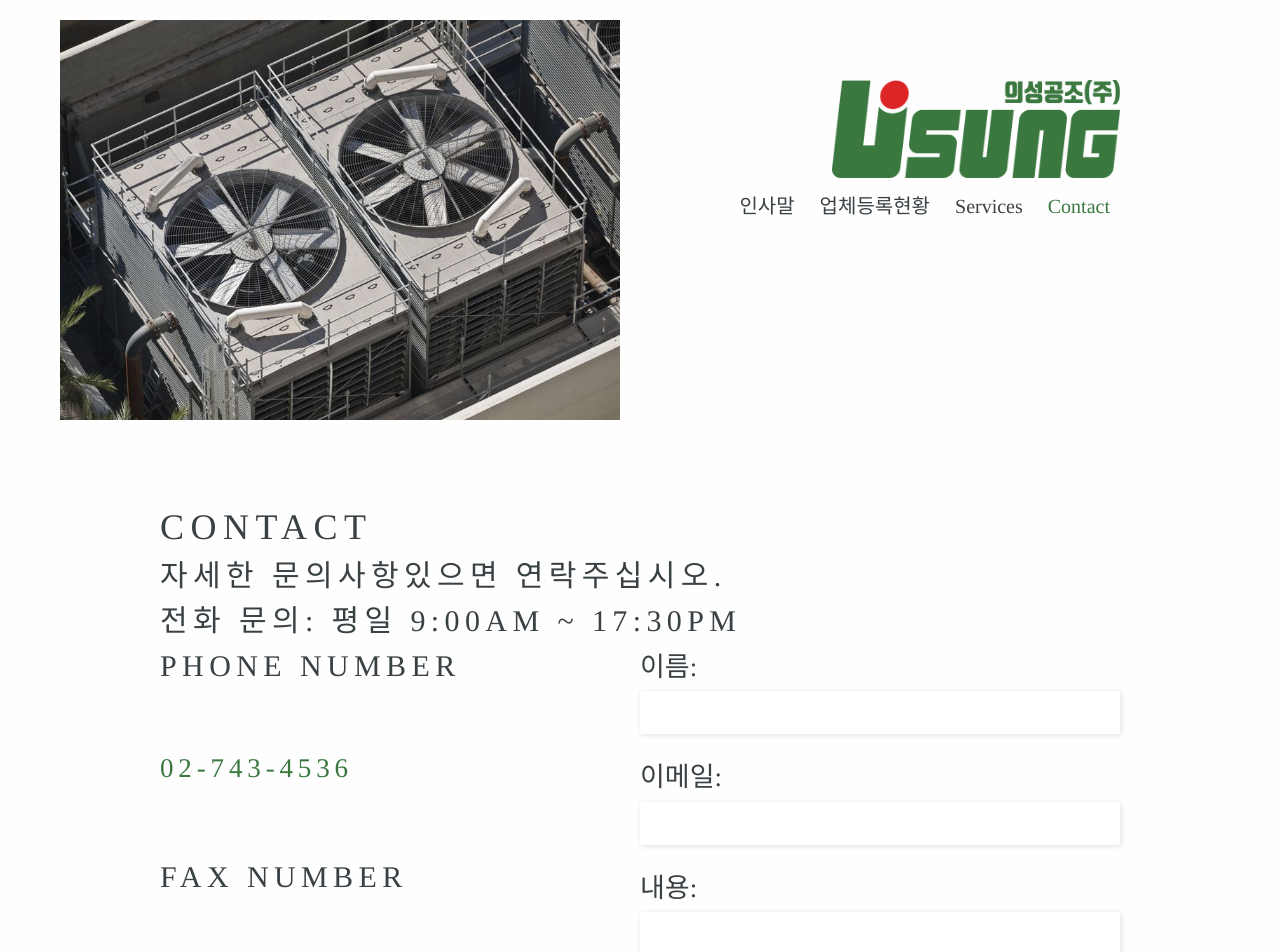
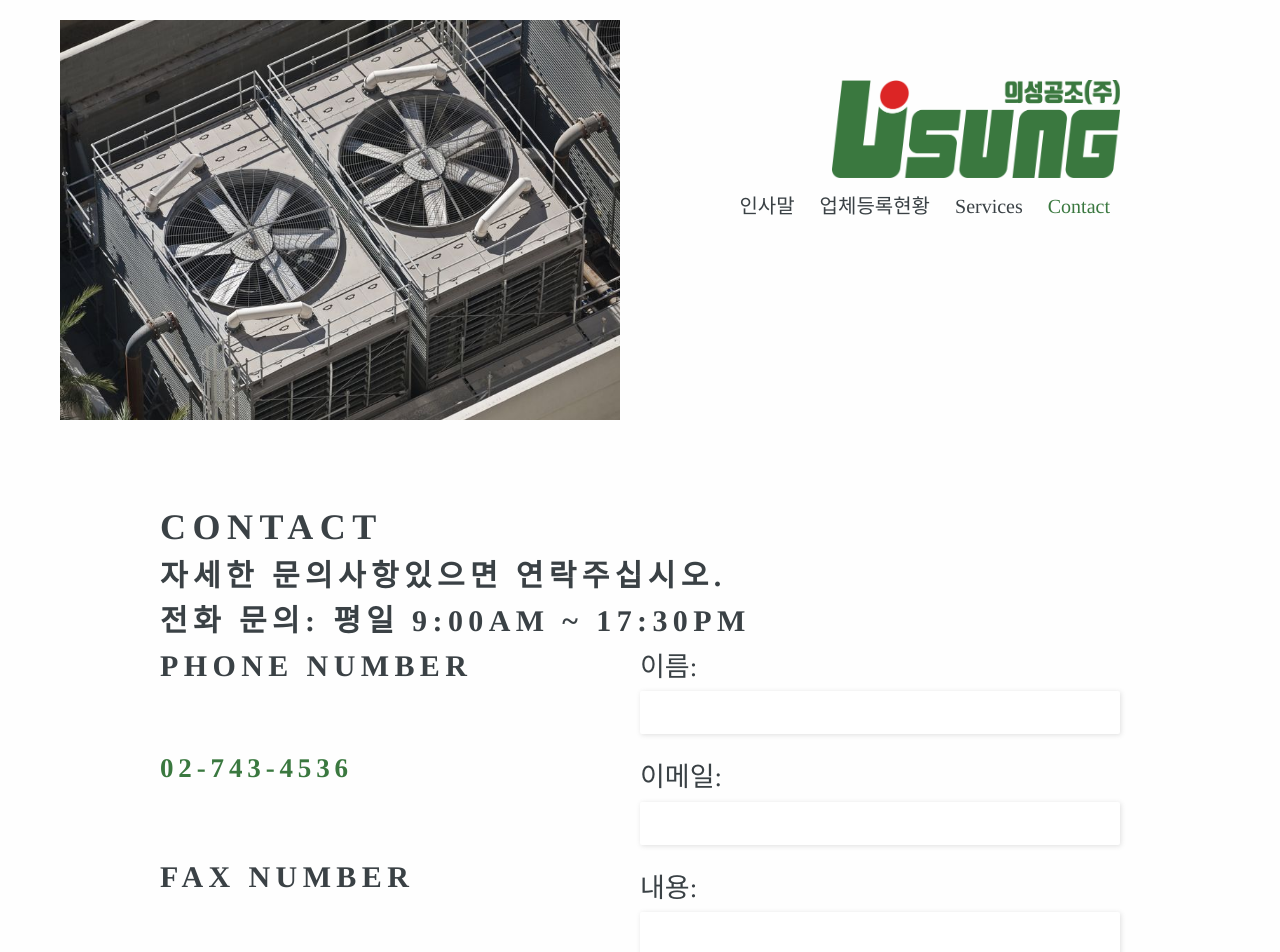
Before and after one commit to sangjoon6099/sangjoon6099.github.io, a Jekyll site: the page built from contact.html, in a window 1280 px wide. Shown: the top 952 px of the page. Built offline with Jekyll 4.4.1, drawn with Linux system fonts in a browser that asks for light colours; some web fonts are replaced.

Commit message:
Update _typography.scss

```diff
--- a/_sass/_typography.scss
+++ b/_sass/_typography.scss
@@ -10,13 +10,15 @@ body {
 	line-height: 1.75;
 	font-size: 2em;
 }
-
+.noto-sans kr-regular {
+  font-family: "Noto Sans KR", sans-serif;
+  font-optical-sizing: auto;
+  font-weight: 400;
+  font-style: normal;
+}
 body,
 input,
 textarea {
-	font-family: "Noto Serif KR", serif;
-  	font-weight: normal;
-  	font-style: normal;
 	color: #3A4145;
 	text-rendering: geometricPrecision;
 }
@@ -28,9 +30,6 @@ h3,
 h4,
 h5,
 h6 {
-	font-family: "Noto Serif KR", serif;
-  	font-weight: 400;
-  	font-style: normal;
 	font-optical-sizing: auto;
 	text-transform: uppercase;
 }
```
